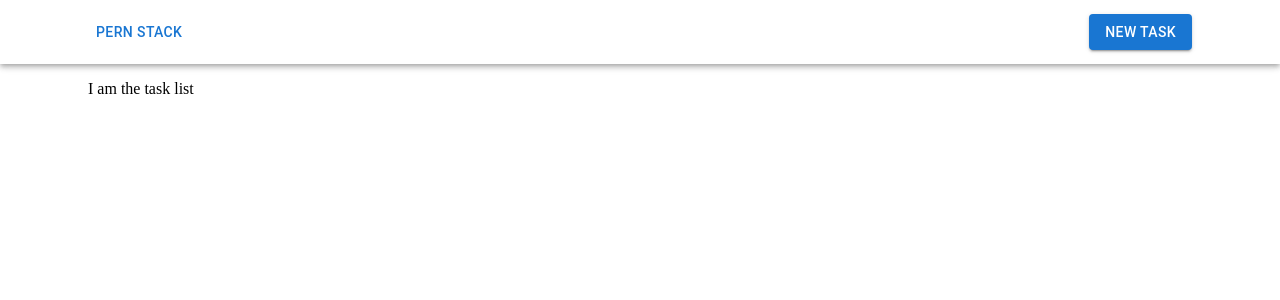
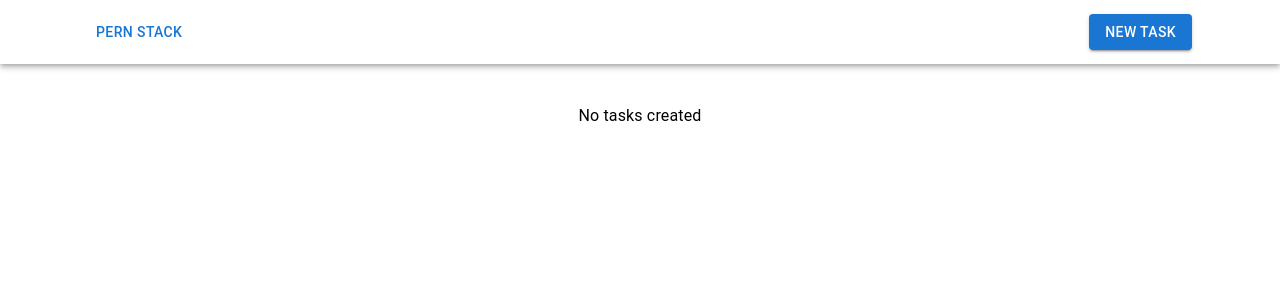
Before and after one commit to irvingvjuarez/pern-stack, a React app in the folder client/: page / in a window 1280 px wide. Shown: the top 300 px of the page. Built offline with nearby package versions, Linux system fonts and the light colour scheme; no server answers; the HTML template or start-up script is replaced by a standard one.

Commit message:
Handling when no tasks available

```diff
--- a/client/src/components/TaskList.tsx
+++ b/client/src/components/TaskList.tsx
@@ -1,13 +1,22 @@
 import { Container } from "@mui/material"
 import { useTasks } from "../hooks/useTasks"
+import { Typography } from "@mui/material"
 
 export const TaskList = () => {
-  const tasks = useTasks()
-	console.log(tasks)
+  const tasks = useTasks();
 
   return(
     <Container sx={{mt: 2}}>
-      I am the task list
+      {tasks.length === 0 ? (
+				<Typography sx={{textAlign: "center", mt: 5}}>
+					No tasks created
+				</Typography>
+			) : (
+				<div>
+					I am the tasks list
+					{/* TODO: Create items for the tasks */}
+				</div>
+			)}
     </Container>
   )
 }
--- a/client/src/hooks/useTasks.ts
+++ b/client/src/hooks/useTasks.ts
@@ -1,7 +1,7 @@
 import { useEffect, useState } from "react"
 
 export const useTasks = () => {
-	const [tasks, setTasks] = useState();
+	const [tasks, setTasks] = useState([]);
 
 	useEffect(() => {
 		const controller = new AbortController();
```
